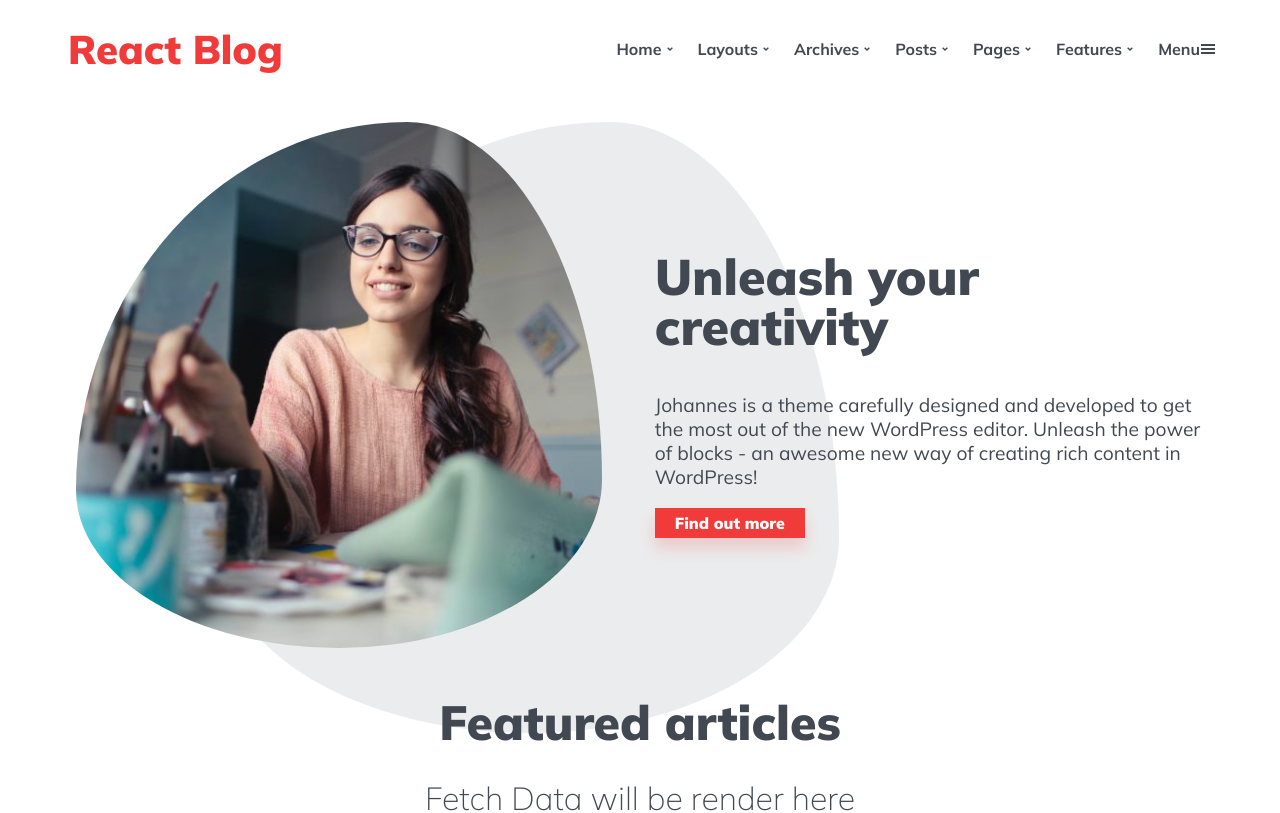
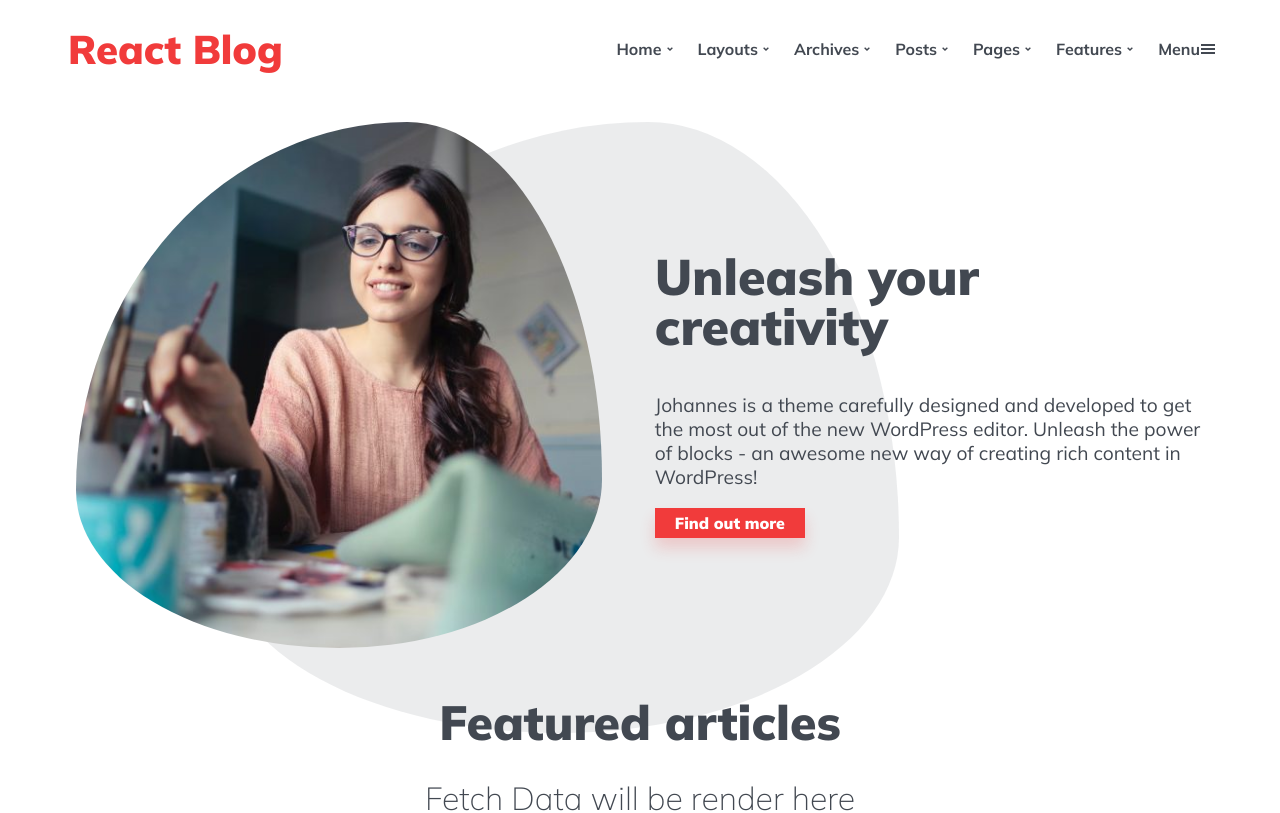
Before and after one commit to RaySunwar/react-blog, a React (Create React App) app: page / in a window 1280 px wide. Shown: the top 813 px of the page. Built offline with nearby package versions, Linux system fonts and the light colour scheme.

Commit message:
style: increase width of shadow

```diff
--- a/src/components/dashboard/Dashboard.js
+++ b/src/components/dashboard/Dashboard.js
@@ -54,7 +54,7 @@ const NavLeft = styled.div`
     left: 25%;
     position: absolute;
     top: 0;
-    width: 618px;
+    width: 678px;
     z-index: -1;
 
     @media ${device.sm}{
```
